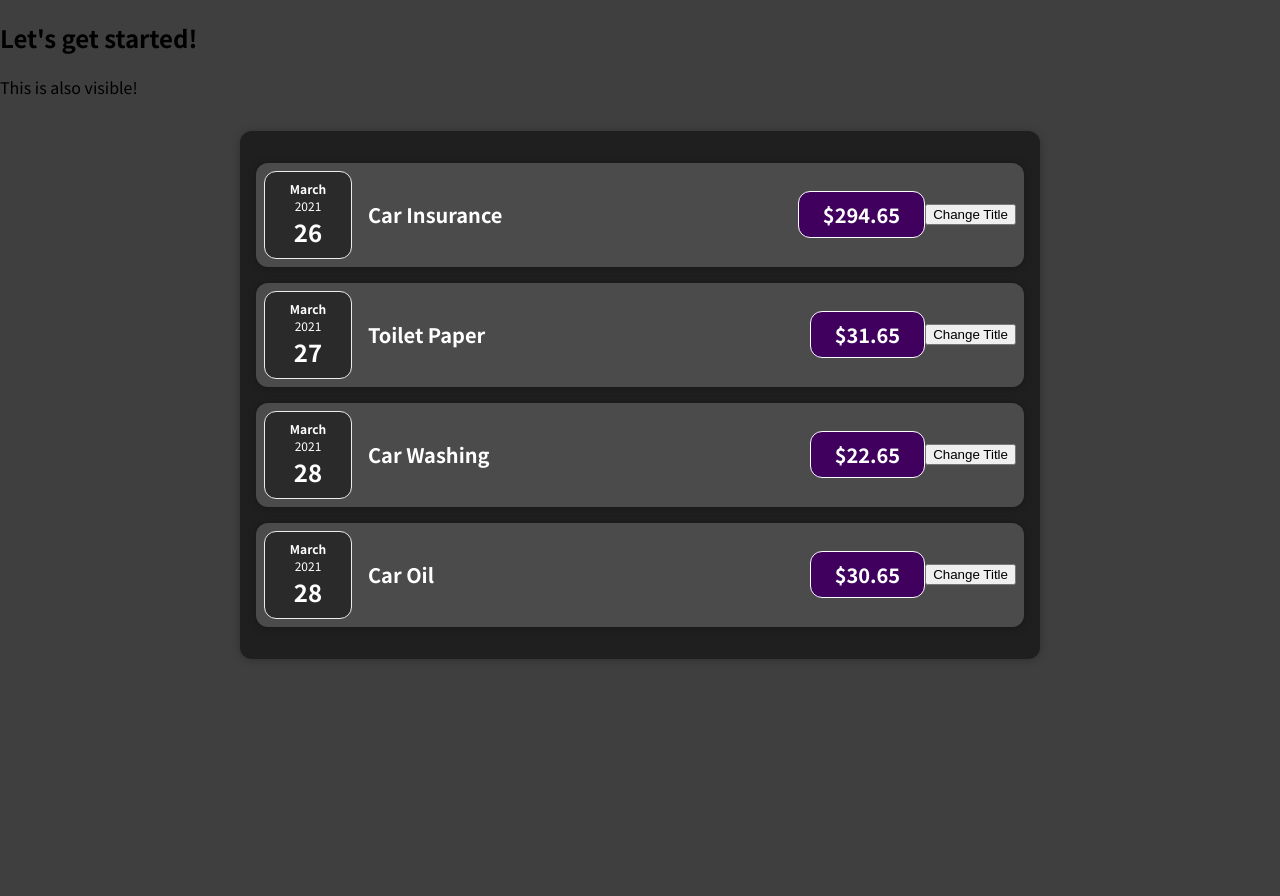
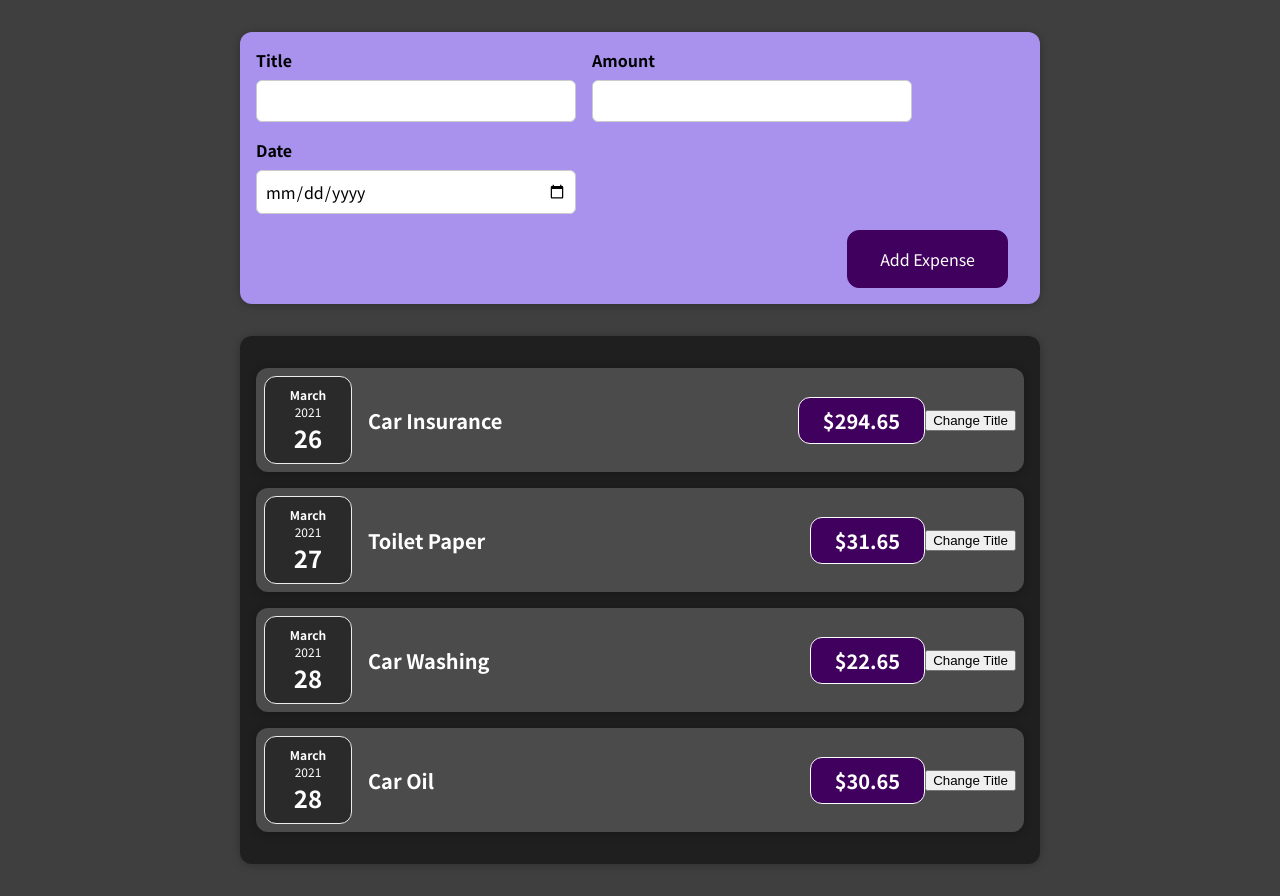
Before and after one commit to sergiy-chumachenko/expense-tracker-app, a React (Create React App) app: page / in a window 1280 px wide. Before the commit the page ends 800 px from the top, so only its background shows below. Built offline with nearby package versions, Linux system fonts and the light colour scheme.

Commit message:
user inputs have added

```diff
--- a/src/App.js
+++ b/src/App.js
@@ -1,3 +1,4 @@
+import NewExpense from "./components/NewExpense/NewExpense";
 import ExpenseList from "./components/Expenses/ExpenseList";
 // import React from "react";
 const App = () => {
@@ -35,8 +36,7 @@
   // );
   return (
     <div>
-      <h2>Let's get started!</h2>
-      <p>This is also visible!</p>
+      <NewExpense />
       <ExpenseList expenses={expenses} />
     </div>
   );
--- /dev/null
+++ b/src/components/NewExpense/ExpenseForm.css
@@ -0,0 +1,26 @@
+.new-expense__controls {
+  display: flex;
+  flex-wrap: wrap;
+  gap: 1rem;
+  margin-bottom: 1rem;
+  text-align: left;
+}
+
+.new-expense__control label {
+  font-weight: bold;
+  margin-bottom: 0.5rem;
+  display: block;
+}
+
+.new-expense__control input {
+  font: inherit;
+  padding: 0.5rem;
+  border-radius: 6px;
+  border: 1px solid #ccc;
+  width: 20rem;
+  max-width: 100%;
+}
+
+.new-expense__actions {
+  text-align: right;
+}
--- /dev/null
+++ b/src/components/NewExpense/ExpenseForm.js
@@ -0,0 +1,25 @@
+import "./ExpenseForm.css";
+const ExpenseForm = () => {
+  return (
+    <form>
+      <div className={"new-expense__controls"}>
+        <div className={"new-expense__control"}>
+          <label>Title</label>
+          <input type="text" />
+        </div>
+        <div className={"new-expense__control"}>
+          <label>Amount</label>
+          <input type="number" min="0.01" step="0.01" />
+        </div>
+        <div className={"new-expense__control"}>
+          <label>Date</label>
+          <input type="date" min="2019-01-01" max="2022-12-31" />
+        </div>
+      </div>
+      <div className={"new-expense__actions"}>
+        <button type="submit">Add Expense</button>
+      </div>
+    </form>
+  );
+};
+export default ExpenseForm;
--- /dev/null
+++ b/src/components/NewExpense/NewExpense.css
@@ -0,0 +1,38 @@
+.new-expense {
+  background-color: #a892ee;
+  padding: 1rem;
+  margin: 2rem auto;
+  width: 50rem;
+  max-width: 95%;
+  border-radius: 12px;
+  text-align: center;
+  box-shadow: 0 1px 8px rgba(0, 0, 0, 0.25);
+}
+
+.new-expense button {
+  font: inherit;
+  cursor: pointer;
+  padding: 1rem 2rem;
+  border: 1px solid #40005d;
+  background-color: #40005d;
+  color: white;
+  border-radius: 12px;
+  margin-right: 1rem;
+}
+
+.new-expense button:hover,
+.new-expense button:active {
+  background-color: #510674;
+  border-color: #510674;
+}
+
+.new-expense button.alternative {
+  color: #220131;
+  border-color: transparent;
+  background-color: transparent;
+}
+
+.new-expense button.alternative:hover,
+.new-expense button.alternative:active {
+  background-color: #ddb3f8;
+}
--- /dev/null
+++ b/src/components/NewExpense/NewExpense.js
@@ -0,0 +1,11 @@
+import ExpenseForm from "./ExpenseForm";
+import "./NewExpense.css";
+
+const NewExpense = () => {
+  return (
+    <div className={"new-expense"}>
+      <ExpenseForm />
+    </div>
+  );
+};
+export default NewExpense;
```
